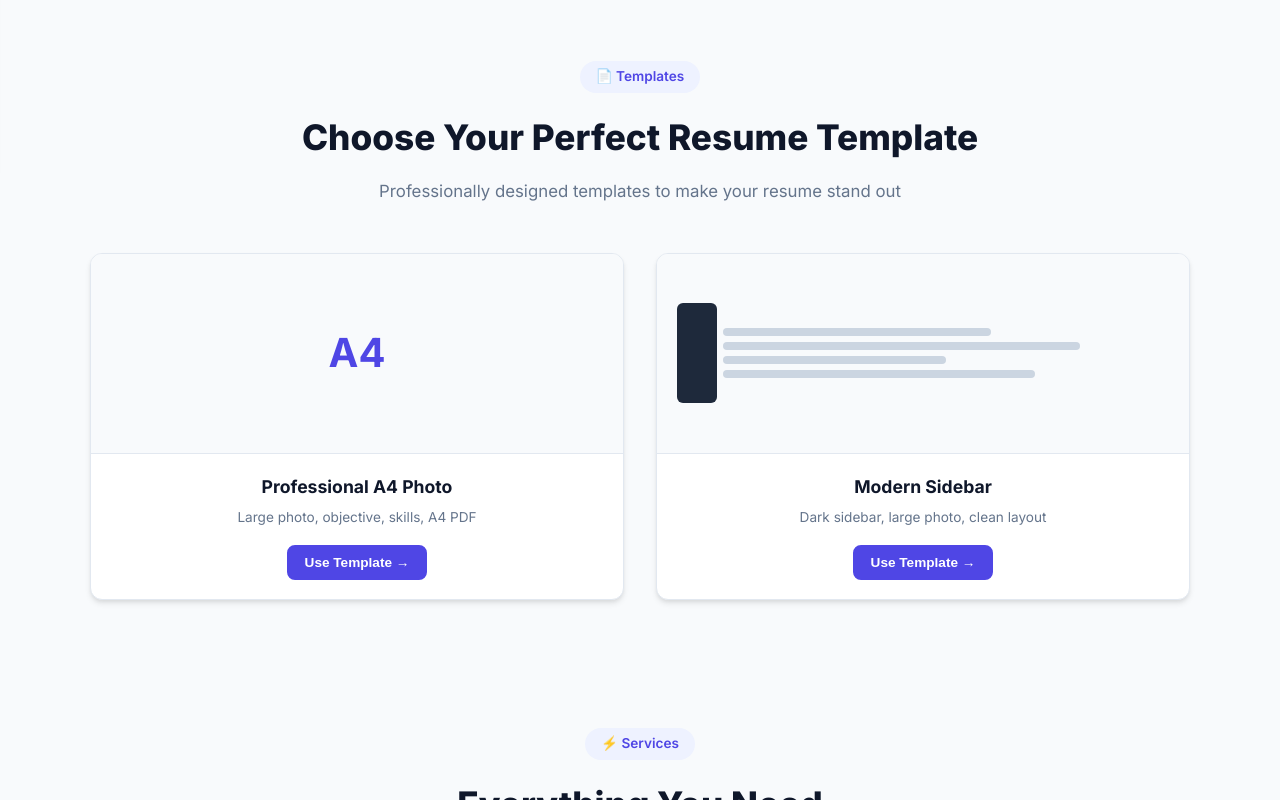
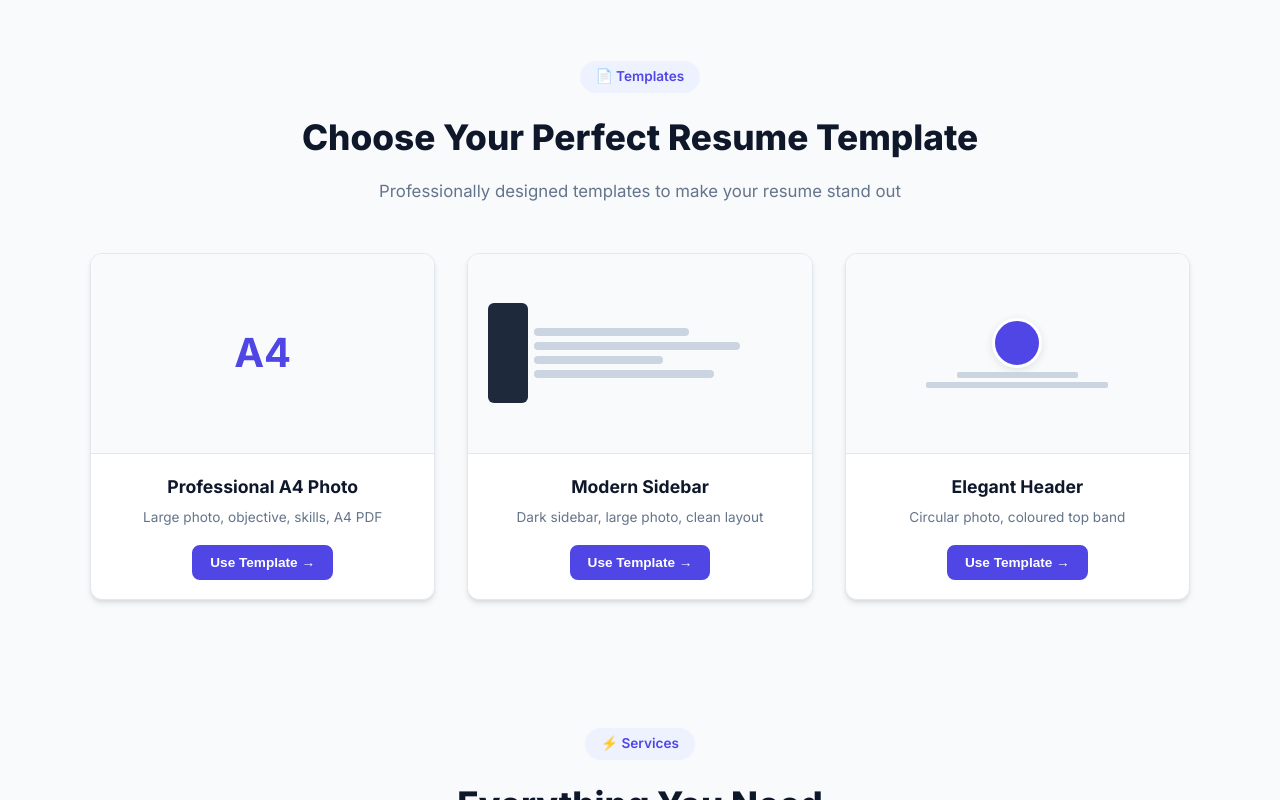
Before and after one commit to yadav150/ame, a plain HTML site: page index.html in a window 1280 px wide. Shown: the part 626-1426 px from the top of the page. Drawn offline with Linux system fonts and the light colour scheme; no server answers.

Commit message:
Update index.html

```diff
--- a/index.html
+++ b/index.html
@@ -125,6 +125,21 @@
                 </button>
             </div>
         </div>
+        <!-- Template 2: Elegant Header -->
+<div class="template-card" data-template="2">
+    <div class="template-preview" style="background:#f8fafc; display:flex; flex-direction:column; align-items:center; justify-content:center; gap:4px; padding:20px;">
+        <div style="width:50px; height:50px; border-radius:50%; background:#4f46e5; border:3px solid white; box-shadow:0 2px 8px rgba(0,0,0,0.1);"></div>
+        <div style="height:6px; background:#cbd5e1; width:40%; border-radius:2px;"></div>
+        <div style="height:6px; background:#cbd5e1; width:60%; border-radius:2px;"></div>
+    </div>
+    <div class="template-info">
+        <h3>Elegant Header</h3>
+        <p>Circular photo, coloured top band</p>
+        <button class="btn btn-primary btn-sm select-template-btn" data-template="2">
+            Use Template →
+        </button>
+    </div>
+</div>
     </div>
 </section>
 
```
